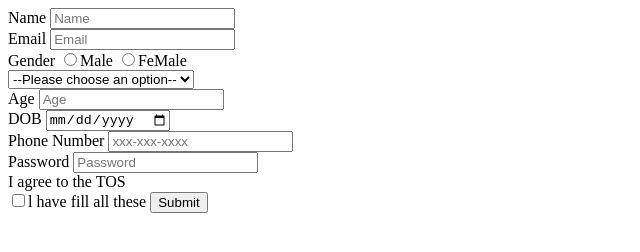
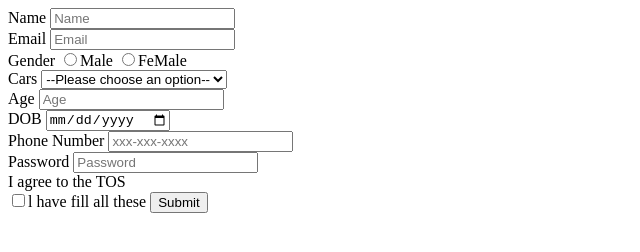
Before and after one commit to acciojob/signup-form-car-bakothari, a website: page main.html in a window 1280 px wide. Shown: the full height of the page, 0-640 px from the left. Drawn offline with Linux system fonts and the light colour scheme.

Commit message:
created a submission

```diff
--- a/main.html
+++ b/main.html
@@ -15,6 +15,7 @@
 		<label for ="gender">Gender</label>
 		<input type ="radio" id="gender_m"  name ="gender"required>Male
 		<input type ="radio" id="gender_f"  name ="gender"required>FeMale<br>
+		<label for ="cars">Cars</label>
 		<select id = "cars" required >
 			<option Value ="">--Please choose an option--</option>
 			<option Value ="">AUDI</option>
```
